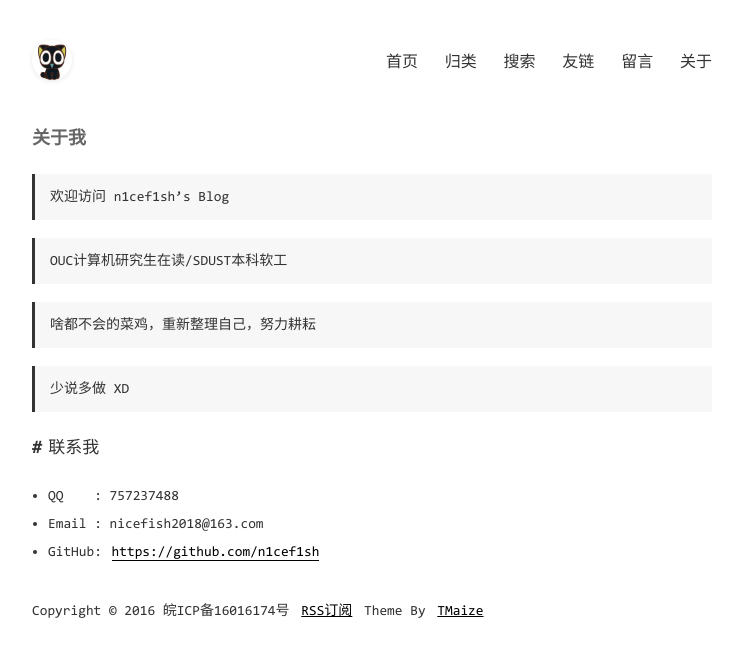
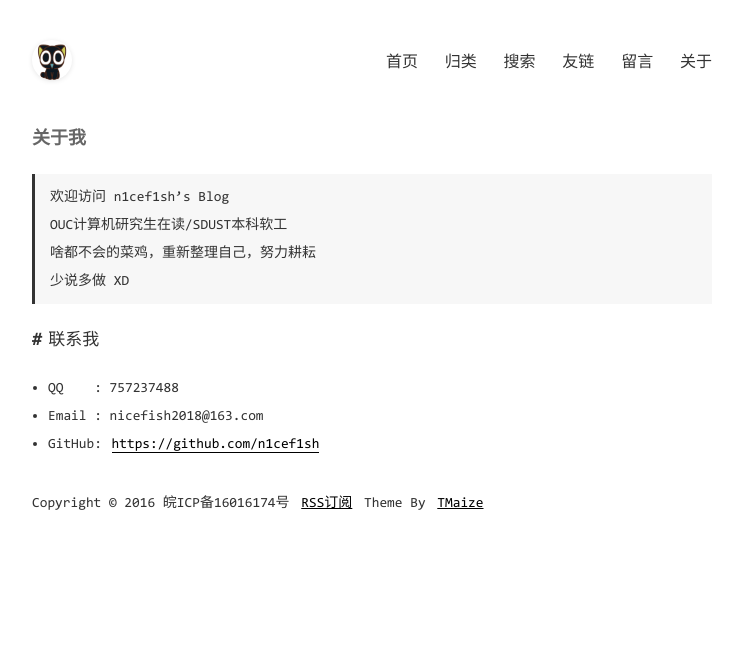
Before and after one commit to n1cef1sh/MyBlog, a Jekyll site: the page built from pages/about.md, in a window 1280 px wide. Shown: the top 657 px of the page, without its empty margins (268-1011 px from the left). Built offline with Jekyll 4.4.1, drawn with Linux system fonts in a browser that asks for light colours; comment, search, counter and statistics services are not loaded.

```diff
--- a/pages/about.md
+++ b/pages/about.md
@@ -4,17 +4,14 @@ title: 关于我
 ---
 
 > 欢迎访问 n1cef1sh's Blog
-
 > OUC计算机研究生在读/SDUST本科软工
-
 > 啥都不会的菜鸡，重新整理自己，努力耕耘
-
 > 少说多做 XD
 
 
 
 
-# 联系我
+## 联系我
 
 - QQ&nbsp;&nbsp;&nbsp;&nbsp;: 757237488
 
```
